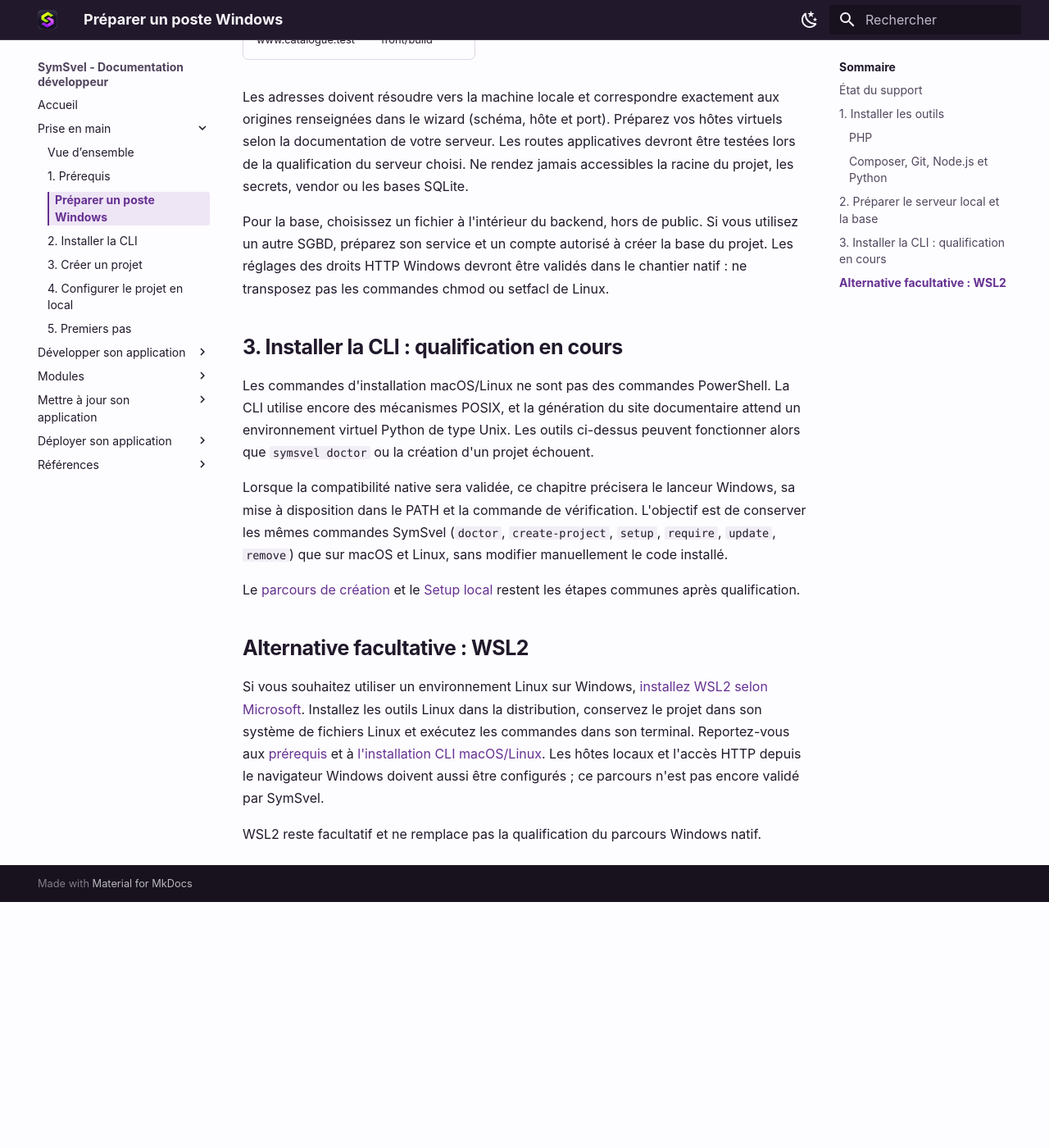
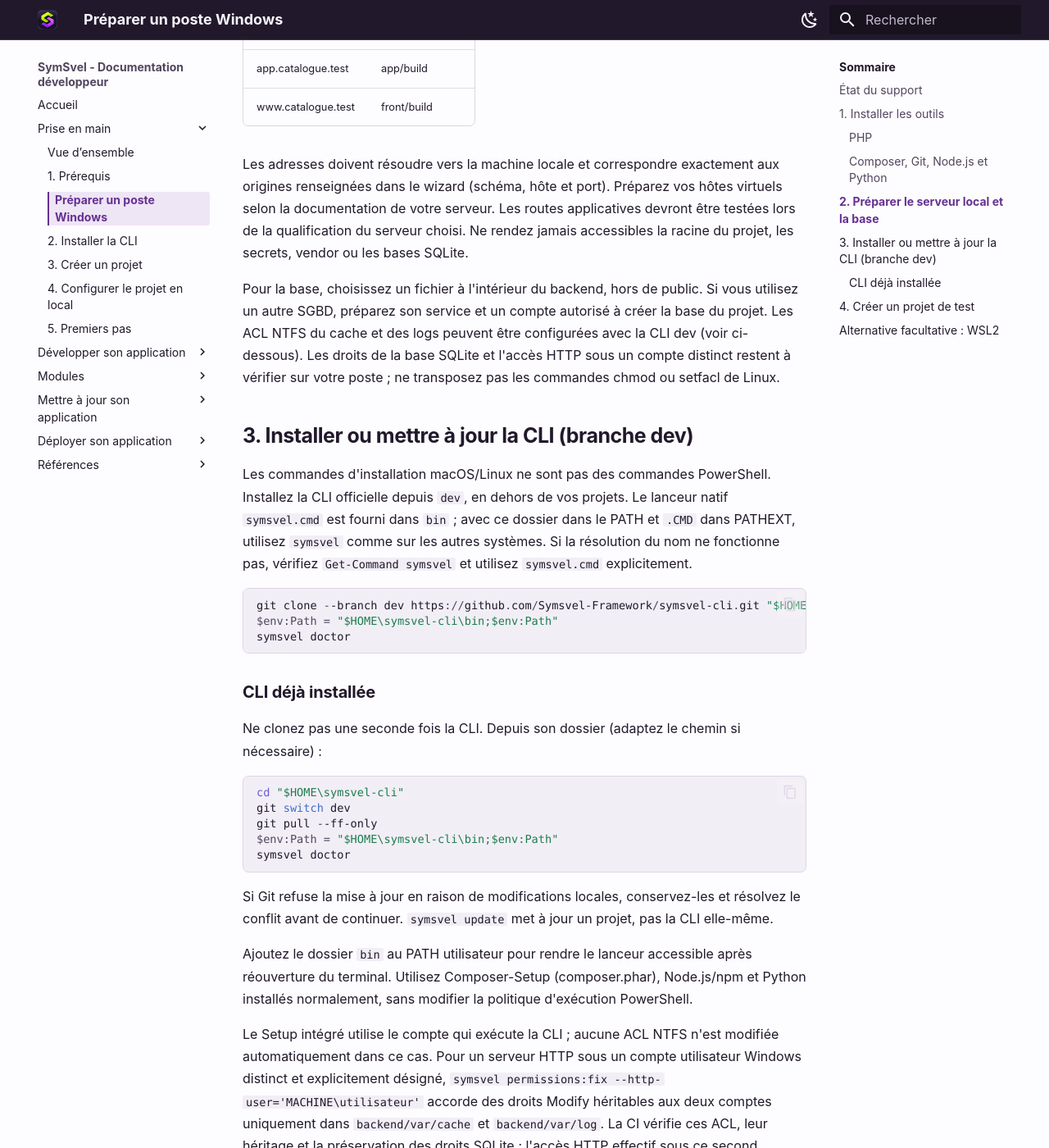
Before and after one commit to Symsvel-Framework/symsvel-online-doc, an MkDocs documentation site: the page built from docs/symsvel/01-getting-started/01a-windows.md, in a window 1280 px wide and 1400 px high, scrolled down 2661 px. Shown: the whole window at 82% size. Built offline with MkDocs 1.6.1 and Material for MkDocs 9.7.7, drawn with Linux system fonts in a browser that asks for light colours; before the commit the page ends 3761 px from its top, so only the background shows below that; some of the changed text lies outside the part shown.

Commit message:
docs: Windows native qualification

```diff
--- a/docs/symsvel/01-getting-started/01a-windows.md
+++ b/docs/symsvel/01-getting-started/01a-windows.md
@@ -2,7 +2,7 @@
 
 ## État du support
 
-Windows natif est une cible de SymSvel, sans WSL2 ni Docker obligatoires. **Ce parcours est en préparation : l'installation complète n'est pas encore validée.** Vous pouvez dès maintenant préparer les outils ci-dessous. Ne lancez pas un projet métier tant que la CLI et le parcours de création natifs ne sont pas déclarés compatibles.
+Windows natif est une cible de SymSvel, sans WSL2 ni Docker obligatoires. **L'installation initiale sur le canal `dev` avec SQLite a passé le crash-test automatisé Windows le 26 novembre 2026.** La CI a validé la création du projet, les dix modules natifs, les deux phases du Setup HTTP, les migrations, le premier administrateur, les builds BO/App/Front, MkDocs et le healthcheck. Le CT indépendant sur Windows 11, le serveur HTTP permanent, les connexions aux interfaces et les autres SGBD restent à qualifier avant toute publication stable. Ce guide permet de participer aux essais sur un projet jetable.
 
 Ce guide cible Windows 11 64 bits maintenu. Les autres versions et architectures ne sont pas encore qualifiées. Utilisez PowerShell ou l'invite de commandes Windows ; les exemples ci-dessous utilisent PowerShell. Il n'est pas nécessaire de désactiver les protections de Windows ni d'exécuter le projet en administrateur.
 
@@ -74,15 +74,51 @@ Le serveur HTTP devra servir les dossiers suivants, après création du projet :
 
 Les adresses doivent résoudre vers la machine locale et correspondre exactement aux origines renseignées dans le wizard (schéma, hôte et port). Préparez vos hôtes virtuels selon la documentation de votre serveur. Les routes applicatives devront être testées lors de la qualification du serveur choisi. Ne rendez jamais accessibles la racine du projet, les secrets, vendor ou les bases SQLite.
 
-Pour la base, choisissez un fichier à l'intérieur du backend, hors de public. Si vous utilisez un autre SGBD, préparez son service et un compte autorisé à créer la base du projet. Les réglages des droits HTTP Windows devront être validés dans le chantier natif : ne transposez pas les commandes chmod ou setfacl de Linux.
+Pour la base, choisissez un fichier à l'intérieur du backend, hors de public. Si vous utilisez un autre SGBD, préparez son service et un compte autorisé à créer la base du projet. Les ACL NTFS du cache et des logs peuvent être configurées avec la CLI dev (voir ci-dessous). Les droits de la base SQLite et l'accès HTTP sous un compte distinct restent à vérifier sur votre poste ; ne transposez pas les commandes chmod ou setfacl de Linux.
 
-## 3. Installer la CLI : qualification en cours
+## 3. Installer ou mettre à jour la CLI (branche dev)
 
-Les commandes d'installation macOS/Linux ne sont pas des commandes PowerShell. La CLI utilise encore des mécanismes POSIX, et la génération du site documentaire attend un environnement virtuel Python de type Unix. Les outils ci-dessus peuvent fonctionner alors que `symsvel doctor` ou la création d'un projet échouent.
+Les commandes d'installation macOS/Linux ne sont pas des commandes PowerShell. Installez la CLI officielle depuis `dev`, en dehors de vos projets. Le lanceur natif `symsvel.cmd` est fourni dans `bin` ; avec ce dossier dans le PATH et `.CMD` dans PATHEXT, utilisez `symsvel` comme sur les autres systèmes. Si la résolution du nom ne fonctionne pas, vérifiez `Get-Command symsvel` et utilisez `symsvel.cmd` explicitement.
 
-Lorsque la compatibilité native sera validée, ce chapitre précisera le lanceur Windows, sa mise à disposition dans le PATH et la commande de vérification. L'objectif est de conserver les mêmes commandes SymSvel (`doctor`, `create-project`, `setup`, `require`, `update`, `remove`) que sur macOS et Linux, sans modifier manuellement le code installé.
+~~~powershell
+git clone --branch dev https://github.com/Symsvel-Framework/symsvel-cli.git "$HOME\symsvel-cli"
+$env:Path = "$HOME\symsvel-cli\bin;$env:Path"
+symsvel doctor
+~~~
 
-Le [parcours de création](03-creer-un-projet.md) et le [Setup local](04-setup-local.md) restent les étapes communes après qualification.
+### CLI déjà installée
+
+Ne clonez pas une seconde fois la CLI. Depuis son dossier (adaptez le chemin si nécessaire) :
+
+~~~powershell
+cd "$HOME\symsvel-cli"
+git switch dev
+git pull --ff-only
+$env:Path = "$HOME\symsvel-cli\bin;$env:Path"
+symsvel doctor
+~~~
+
+Si Git refuse la mise à jour en raison de modifications locales, conservez-les et résolvez le conflit avant de continuer. `symsvel update` met à jour un projet, pas la CLI elle-même.
+
+Ajoutez le dossier `bin` au PATH utilisateur pour rendre le lanceur accessible après réouverture du terminal. Utilisez Composer-Setup (composer.phar), Node.js/npm et Python installés normalement, sans modifier la politique d'exécution PowerShell.
+
+Le Setup intégré utilise le compte qui exécute la CLI ; aucune ACL NTFS n'est modifiée automatiquement dans ce cas. Pour un serveur HTTP sous un compte utilisateur Windows distinct et explicitement désigné, `symsvel permissions:fix --http-user='MACHINE\utilisateur'` accorde des droits Modify héritables aux deux comptes uniquement dans `backend/var/cache` et `backend/var/log`. La CI vérifie ces ACL, leur héritage et la préservation des droits SQLite ; l'accès HTTP effectif sous ce second compte reste à valider. Les droits de la base ne sont pas modifiés par la commande.
+
+## 4. Créer un projet de test
+
+Depuis un nouveau dossier vide, hors du dépôt de la CLI et de toute installation précédente :
+
+~~~powershell
+mkdir catalogue-ct
+cd catalogue-ct
+symsvel create-project --components=all --dev
+~~~
+
+Gardez le terminal ouvert et suivez le [Setup local](04-setup-local.md). Choisissez SQLite (par exemple `var/app.sqlite`) pour reproduire le parcours validé en CI, renseignez vos origines HTTP locales puis créez le premier administrateur. La finalisation génère les builds des interfaces. Configurez votre serveur HTTP permanent selon la section 2, puis vérifiez l'accès aux interfaces, la connexion et le healthcheck API. Ouvrez `dev-doc/site/index.html` pour consulter la documentation locale.
+
+Ne réutilisez pas un dossier issu d'un CT interrompu pour mesurer une installation vierge. Si une étape échoue, relevez la commande, le dernier résultat réussi et le message complet expurgé des secrets ; n'appliquez pas de modification manuelle des sources pour masquer l'erreur. Le support Windows stable n'est pas encore publié ; n'utilisez pas ce parcours de qualification pour un projet métier.
+
+Les [options de création](03-creer-un-projet.md) et les autres guides sont communs aux trois systèmes.
 
 ## Alternative facultative : WSL2
 
```
Also changed, not shown: docs/symsvel/01-getting-started/01-prerequis.md (+3 -3 lines), docs/symsvel/01-getting-started/02-cli.md (+1 -1 lines), docs/symsvel/01-getting-started/03-creer-un-projet.md (+1 -1 lines), docs/symsvel/06-reference/04-documentation.md (+2 -0 lines).
